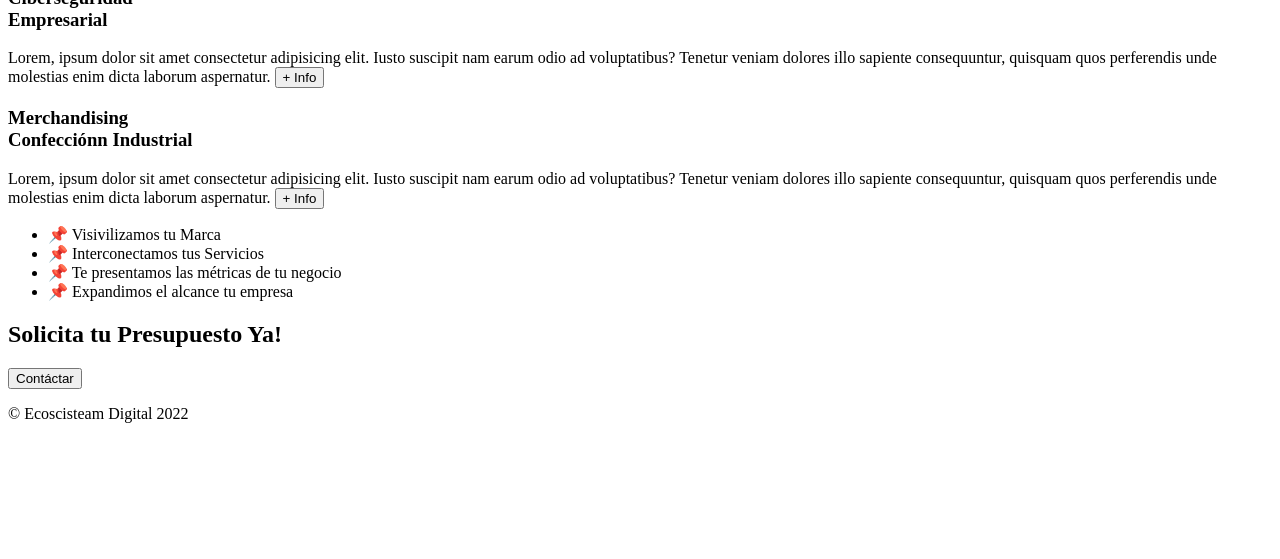
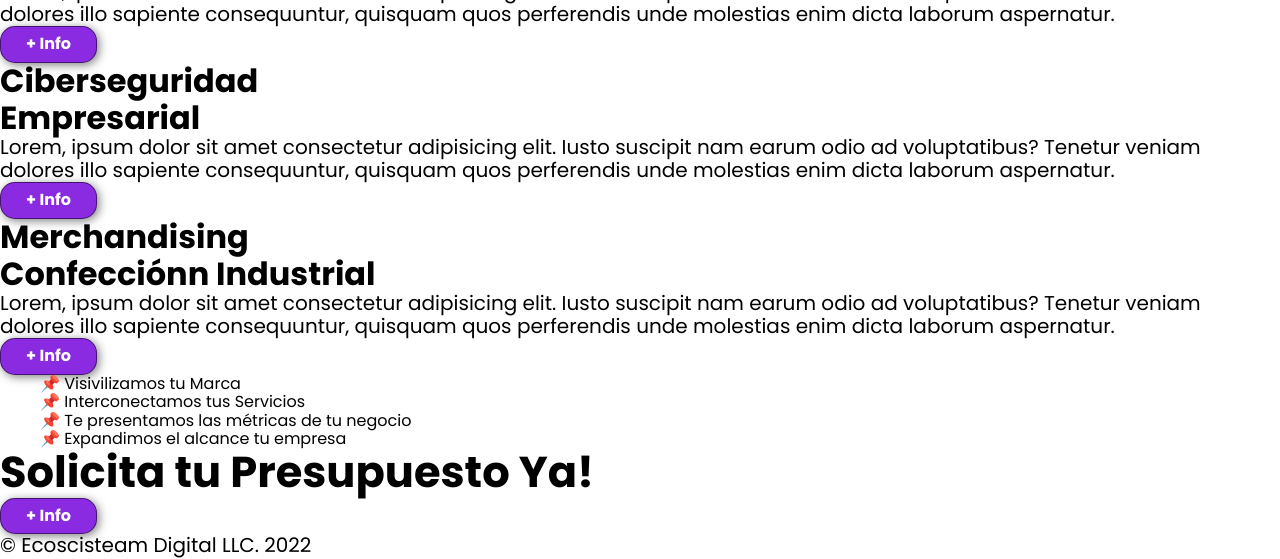
Before and after one commit to LeandroR2/ecoscisteam, a plain HTML site: page index.html in a window 1280 px wide. Shown: the part 678-1237 px from the top of the page. Before the commit the page ends 1117 px from the top, so only its background shows below. Drawn offline with Linux system fonts and the light colour scheme; a web font is replaced by a local one.

Commit message:
Edité CSS (fuentes, botones)

```diff
--- a/CSS/styles.css
+++ b/CSS/styles.css
@@ -1,3 +1,25 @@
+@import url('https://fonts.googleapis.com/css2?family=Playfair+Display:ital,wght@0,400;0,500;0,600;1,400;1,500;1,600&family=Poppins:wght@300;400;600;700&display=swap');
+
 body{
-  background-color: none;
+  font-family: 'Poppins', sans-serif;;
 }
+
+h1{font-size: 3.5em;}
+h2{font-size: 2.7em;}
+h3{font-size: 2em;}
+p{font-size: 1.25em;}
+
+button{
+  font-size: 1.5em;
+  font-weight: bold;
+  padding: 8px 25px;
+  border-radius: 15px;
+  border: 1px solid #00000080;
+  box-shadow: 2px 2px 10px #00000080;
+  color: white;
+  background-color: blueviolet;
+}
+
+button:hover{
+  background-color: #511a85;
+}
--- a/index.html
+++ b/index.html
@@ -4,7 +4,9 @@
     <meta charset="UTF-8">
     <meta http-equiv="X-UA-Compatible" content="IE=edge">
     <meta name="viewport" content="width=device-width, initial-scale=1.0">
+    <link rel="icon" type="image/x-icon" href="img/favicon.ico">
     <link rel="stylesheet" href="CSS/styles.css">
+    <link rel="stylesheet" href="CSS/Normalize.css">
     <title>Ecoscisteam</title>
 </head>
 <body>
@@ -22,14 +24,15 @@
 
     <section id="hero">
         <h1>Digitalizamos tus ideas</h1>
+        <form action="https://www.youtube.com/channel/UC82x8UiTbDUDMthxMWJfMHQ?sub_confirmation=1">
             <button> Comienza Ya!</button>
-
+        </form>
     </section>
 
     <section id="Ecoscis-team">
         <div class="container">
             <div class="img-container"></div>
-            <h2>Somos Un Equipo</h2>
+            <h2>Somos <br> un Equipo Multidiciplinario</h2>
             <p>Lorem ipsum dolor sit amet consectetur adipisicing elit. Sit recusandae sunt ipsa cum. Inventore deserunt voluptatem quos explicabo dolorem vitae, accusamus odio maiores architecto minus magnam aut laboriosam eveniet fugiat?</p>
         </div>
     </section>
@@ -40,31 +43,41 @@
             <div class="carta">
                 <h3>Desarrollo Web</h3>
                 <p>Lorem, ipsum dolor sit amet consectetur adipisicing elit. Iusto suscipit nam earum odio ad voluptatibus? Tenetur veniam dolores illo sapiente consequuntur, quisquam quos perferendis unde molestias enim dicta laborum aspernatur.
+                    <form action="https://www.youtube.com/channel/UC82x8UiTbDUDMthxMWJfMHQ?sub_confirmation=1">
                         <button>+ Info</button>
+                    </form>
                 </p>
             </div>
             <div class="carta">
                 <h3>Diseño Gráfico <br> e Industrial</h3>
                 <p>Lorem, ipsum dolor sit amet consectetur adipisicing elit. Iusto suscipit nam earum odio ad voluptatibus? Tenetur veniam dolores illo sapiente consequuntur, quisquam quos perferendis unde molestias enim dicta laborum aspernatur.
+                    <form action="https://www.youtube.com/channel/UC82x8UiTbDUDMthxMWJfMHQ?sub_confirmation=1">
                         <button>+ Info</button>
+                    </form>
                 </p>
             </div>
             <div class="carta">
                 <h3>Estudios de <br> Geolocalización Satelital</h3>
                 <p>Lorem, ipsum dolor sit amet consectetur adipisicing elit. Iusto suscipit nam earum odio ad voluptatibus? Tenetur veniam dolores illo sapiente consequuntur, quisquam quos perferendis unde molestias enim dicta laborum aspernatur.
+                    <form action="https://www.youtube.com/channel/UC82x8UiTbDUDMthxMWJfMHQ?sub_confirmation=1">
                         <button>+ Info</button>
+                    </form>
                 </p>
             </div>
             <div class="carta">
                 <h3>Ciberseguridad <br> Empresarial</h3>
                 <p>Lorem, ipsum dolor sit amet consectetur adipisicing elit. Iusto suscipit nam earum odio ad voluptatibus? Tenetur veniam dolores illo sapiente consequuntur, quisquam quos perferendis unde molestias enim dicta laborum aspernatur.
+                    <form action="https://www.youtube.com/channel/UC82x8UiTbDUDMthxMWJfMHQ?sub_confirmation=1">
                         <button>+ Info</button>
+                    </form>
                 </p>
             </div>
             <div class="carta">
                 <h3>Merchandising <br> Confecciónn Industrial</h3>
                 <p>Lorem, ipsum dolor sit amet consectetur adipisicing elit. Iusto suscipit nam earum odio ad voluptatibus? Tenetur veniam dolores illo sapiente consequuntur, quisquam quos perferendis unde molestias enim dicta laborum aspernatur.
+                    <form action="https://www.youtube.com/channel/UC82x8UiTbDUDMthxMWJfMHQ?sub_confirmation=1">
                         <button>+ Info</button>
+                    </form>
                 </p>
             </div>
         </div>
@@ -84,12 +97,14 @@
 
     <section id="solicitar-pre">
         <h2>Solicita tu Presupuesto Ya!</h2>
-        <button>Contáctar</button>
+        <form action="https://www.youtube.com/channel/UC82x8UiTbDUDMthxMWJfMHQ?sub_confirmation=1">
+            <button>+ Info</button>
+        </form>
     </section>
 
     <footer>
         <div class="container" id="footer">
-            <p>&copy; Ecoscisteam Digital 2022</p>
+            <p>&copy; Ecoscisteam Digital LLC. 2022</p>
         </div>
     </footer>
 </body>
```
Also changed, not shown: CSS/Normalize.css. Lines whose indentation alone changed are shown as unchanged.
